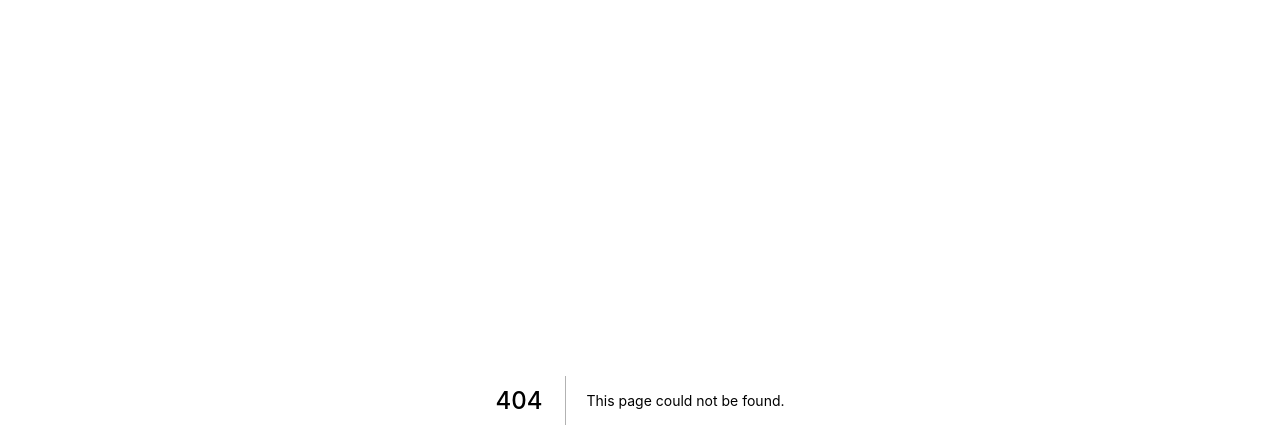
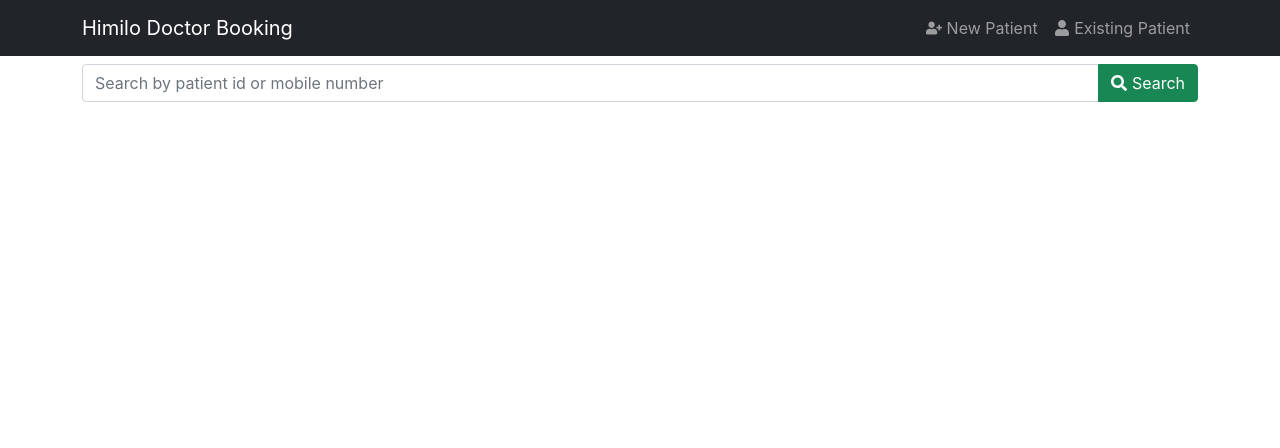
Before and after one commit to ahmaat19/himilo-online-doctor-booking, a Next.js app: page /existing-patient in a window 1280 px wide. Before the commit this address had no page. Shown: the top 448 px of the page. Built offline with nearby package versions, Linux system fonts and the light colour scheme.

Commit message:
adding doctor api

```diff
--- /dev/null
+++ b/components/Layout.js
@@ -0,0 +1,19 @@
+import Navigation from './Navigation'
+import Head from 'next/head'
+
+export default function Layout({ children }) {
+  return (
+    <>
+      <Head>
+        <title>Himilo Online Doctor Booking</title>
+        <meta
+          property='og:title'
+          content='Himilo Online Doctor Booking'
+          key='title'
+        />
+      </Head>
+      <Navigation />
+      <div className='container py-2'>{children}</div>
+    </>
+  )
+}
--- a/components/Navigation.js
+++ b/components/Navigation.js
@@ -1,12 +1,14 @@
 import React from 'react'
+import Link from 'next/link'
+import { FaUser, FaUserPlus } from 'react-icons/fa'
 
 const Navigation = () => {
   return (
     <nav className='navbar navbar-expand-lg navbar-dark bg-dark'>
       <div className='container'>
-        <a className='navbar-brand' href='#'>
-          Himilo Doctor Booking
-        </a>
+        <Link href='/'>
+          <a className='navbar-brand'>Himilo Doctor Booking</a>
+        </Link>
         <button
           className='navbar-toggler'
           type='button'
@@ -19,12 +21,22 @@
           <span className='navbar-toggler-icon'></span>
         </button>
         <div className='collapse navbar-collapse' id='navbarSupportedContent'>
-          <ul className='navbar-nav me-auto mb-2 mb-lg-0'>
-            {/* <li className='nav-item'>
-              <a className='nav-link active' aria-current='page' href='#'>
-                Home
-              </a>
-            </li> */}
+          <ul className='navbar-nav ms-auto mb-2 mb-lg-0'>
+            <li className='nav-item'>
+              <Link href='/new-patient'>
+                <a className='nav-link' aria-current='page'>
+                  <FaUserPlus className='mb-1' /> New Patient
+                </a>
+              </Link>
+            </li>
+
+            <li className='nav-item'>
+              <Link href='/existing-patient'>
+                <a className='nav-link' aria-current='page'>
+                  <FaUser className='mb-1' /> Existing Patient
+                </a>
+              </Link>
+            </li>
           </ul>
         </div>
       </div>
--- a/package.json
+++ b/package.json
@@ -14,7 +14,8 @@
     "next": "12.0.7",
     "next-connect": "^0.11.0",
     "react": "17.0.2",
-    "react-dom": "17.0.2"
+    "react-dom": "17.0.2",
+    "react-icons": "^4.3.1"
   },
   "devDependencies": {
     "eslint": "8.4.1",
--- a/pages/_app.js
+++ b/pages/_app.js
@@ -1,6 +1,7 @@
 import { useEffect } from 'react'
 import 'bootstrap/dist/css/bootstrap.css'
 import '../styles/globals.css'
+import Layout from '../components/Layout'
 
 function MyApp({ Component, pageProps }) {
   useEffect(() => {
@@ -8,7 +9,11 @@
       ? require('bootstrap/dist/js/bootstrap')
       : null
   }, [])
-  return <Component {...pageProps} />
+  return (
+    <Layout>
+      <Component {...pageProps} />
+    </Layout>
+  )
 }
 
 export default MyApp
--- a/components/Patients.js
+++ b/pages/existing-patient.js
@@ -1,7 +1,9 @@
-import React, { useState, useEffect } from 'react'
+import React, { useState } from 'react'
 import axios from 'axios'
+import { FaCheckSquare, FaRegCheckCircle, FaSearch } from 'react-icons/fa'
+import Link from 'next/link'
 
-const Patients = () => {
+const ExistingPatient = () => {
   const [patients, setPatients] = useState([])
   const [search, setSearch] = useState('')
   const [loading, setLoading] = useState(false)
@@ -19,7 +21,7 @@
     setLoading(false)
   }
   return (
-    <div className='mt-3'>
+    <div className=''>
       <form onSubmit={submitHandler}>
         <div className='input-group mb-3'>
           <input
@@ -32,10 +34,10 @@
             aria-describedby='basic-addon2'
           />
           <button
-            className='input-group-text btn btn-primary shadow-none'
+            className='input-group-text btn btn-success shadow-none'
             id='basic-addon2'
           >
-            Search
+            <FaSearch className='mb-1' /> Search
           </button>
         </div>
       </form>
@@ -68,7 +70,12 @@
                   </td>
                   <td>{patient.Tel}</td>
                   <td>
-                    <button className='btn btn-success btn-sm'>Select</button>
+                    <Link href={`/appointment/${patient.PatientID}`}>
+                      <a className='btn btn-success btn-sm  shadow-none'>
+                        {' '}
+                        <FaRegCheckCircle className='mb-1' /> Select{' '}
+                      </a>
+                    </Link>
                   </td>
                 </tr>
               ))}
@@ -87,4 +94,4 @@
   )
 }
 
-export default Patients
+export default ExistingPatient
```
Also changed, not shown: pages/appointment/[...checkout].js (added, +13 -0 lines), pages/appointment/[patient].js (added, +80 -0 lines), pages/index.js (+5 -15 lines), pages/new-patient.js (added, +7 -0 lines), 1 other file (tests, documents, lock files or other folders).
